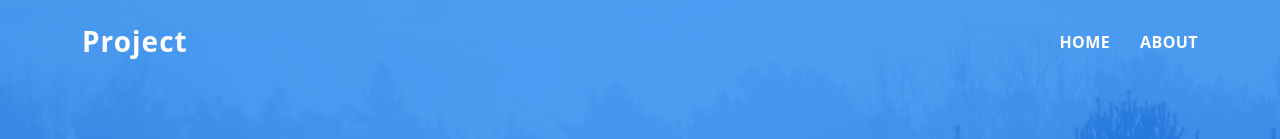
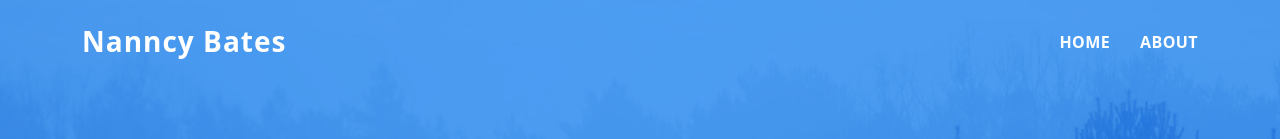
Before and after one commit to kolinmorgan34/Nanncy-Bates, a plain HTML site: page portfolio-details.html in a window 1280 px wide. Shown: the top 139 px of the page. Drawn offline with Linux system fonts and the light colour scheme.

Commit message:
Update portfolio-details.html

```diff
--- a/portfolio-details.html
+++ b/portfolio-details.html
@@ -31,7 +31,7 @@
   <header id="header" class="fixed-top">
     <div class="container d-flex align-items-center justify-content-between">
 
-      <h1 class="logo"><a href="index.html">Project</a></h1>
+      <h1 class="logo"><a href="index.html">Nanncy Bates</a></h1>
       <!-- Uncomment below if you prefer to use an image logo -->
       <!-- <a href="index.html" class="logo"><img src="assets/img/logo.png" alt="" class="img-fluid"></a>-->
 
```
